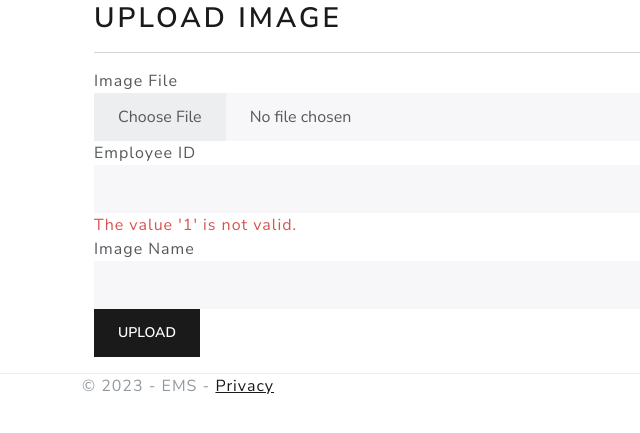
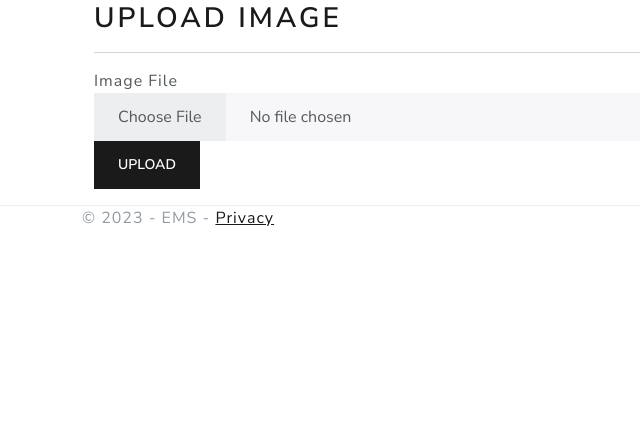
Before and after one commit to clinton64/Employee-Management-System, an ASP.NET Core app: page /Image/Upload?employeeId=1 in a window 1280 px wide. Shown: the part 94-527 px from the top of the page, without its empty margins (0-640 px from the left). Run offline with ASP.NET Core 8, Linux system fonts and the light colour scheme.

Commit message:
image upload problem fixed

```diff
--- a/EMS/Controllers/ImageController.cs
+++ b/EMS/Controllers/ImageController.cs
@@ -52,15 +52,24 @@
                 if(existingImage != null)
                 {
 
+                    // Save the image to wwwroot folder
+                    var uniqueFileName = GetUniqueFileName(image.ImageFile.FileName);
+                    var uploadsFolder = Path.Combine(_hostingEnvironment.WebRootPath, "uploads");
+                    var filePath = Path.Combine(uploadsFolder, uniqueFileName);
+                    Directory.CreateDirectory(uploadsFolder);
+                    image.ImageFile.CopyTo(new FileStream(filePath, FileMode.Create));
+
+
                     var existingImagePath = Path.Combine(_hostingEnvironment.WebRootPath, "uploads", existingImage.ImageName);
                     _logger.LogInformation(existingImage.ImageName);
                     if (System.IO.File.Exists(existingImagePath))
                     {
-                        System.IO.File.Delete(existingImagePath);
+                        //System.IO.File.Delete(existingImagePath);
+
                     }
 
                     // Update existing image properties
-                    existingImage.ImageName = GetUniqueFileName(image.ImageFile.FileName);
+                    existingImage.ImageName = uniqueFileName;
                     existingImage.LastUpdatedAt = DateTime.Now;
                     existingImage.ImageFile = image.ImageFile;
                     _context.Images.Update(existingImage);
@@ -71,12 +80,7 @@
 
                 }
 
-                // Save the image to wwwroot folder
-                var uniqueFileName = GetUniqueFileName(image.ImageFile.FileName);
-                var uploadsFolder = Path.Combine(_hostingEnvironment.WebRootPath, "uploads");
-                var filePath = Path.Combine(uploadsFolder, uniqueFileName);
-                Directory.CreateDirectory(uploadsFolder);
-                image.ImageFile.CopyTo(new FileStream(filePath, FileMode.Create));
+
 
                 // Update image properties
                 image.ImageName = uniqueFileName;
--- a/EMS/Views/Image/Upload.cshtml
+++ b/EMS/Views/Image/Upload.cshtml
@@ -15,7 +15,7 @@
             <input asp-for="ImageFile" type="file" class="form-control" />
             <span asp-validation-for="ImageFile" class="text-danger"></span>
         </div>
-        <div class="form-group">
+        @*<div class="form-group">
             <label asp-for="EmployeeId" class="control-label">Employee ID</label>
             <input asp-for="EmployeeId" class="form-control" readonly value="@ViewContext.RouteData.Values["id"]" />
             <span asp-validation-for="EmployeeId" class="text-danger"></span>
@@ -24,7 +24,10 @@
         <div class="form-group">
             <label asp-for="ImageName" class="control-label">Image Name</label>
             <input asp-for="ImageName" class="form-control" readonly value="@ViewContext.RouteData.Values["id"]" />
-        </div>
+        </div>*@
+
+        <input type="hidden" asp-for="ImageName" value="Default Value"/>
+        <input type="hidden" asp-for="EmployeeId" value="@ViewContext.RouteData.Values["id"]"/>
 
         <div class="form-group">
             <button type="submit" class="btn btn-primary">Upload</button>
```
Also changed, not shown: 3 other files.
